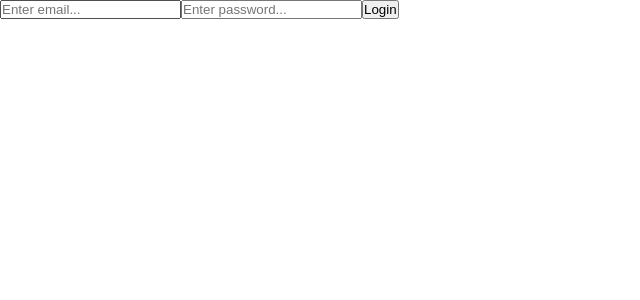
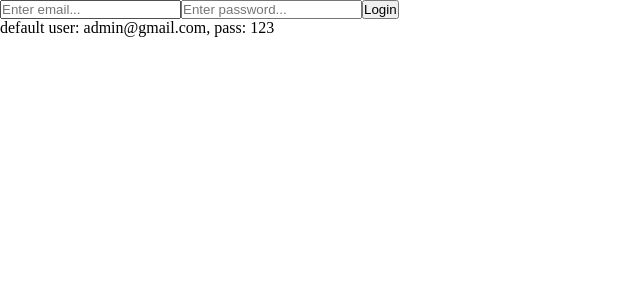
Before and after one commit to bukandicki/mern-app, a React (Vite) app in the folder frontend/: page /login in a window 1280 px wide. Shown: the top 300 px of the page, without its empty margins (0-640 px from the left). Built offline with nearby package versions, Linux system fonts and the light colour scheme.

Commit message:
add user description

```diff
--- a/frontend/src/pages/Login/Login.component.tsx
+++ b/frontend/src/pages/Login/Login.component.tsx
@@ -59,6 +59,8 @@ export default function LoginPage() {
 
         <button type="submit">Login</button>
       </form>
+
+      <p>default user: admin@gmail.com, pass: 123</p>
     </main>
   );
 }
```
